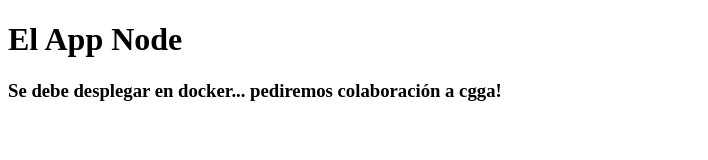
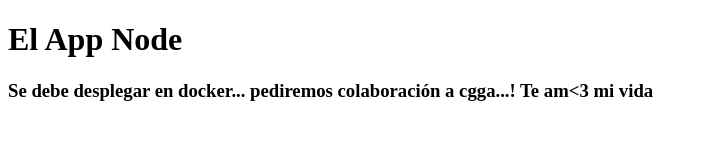
Before and after one commit to StephHiyagon/appNodeDocker, a website: page app/index.html in a window 1280 px wide. Shown: the whole page, without its empty margins (0-708 px from the left). Drawn offline with Linux system fonts and the light colour scheme.

Commit message:
modificciones minimas en Dockerfile y app/index.html

```diff
--- a/app/index.html
+++ b/app/index.html
@@ -8,6 +8,6 @@
   </head>
   <body>
     <h1>El App Node</h1>
-    <h3>Se debe desplegar en docker... pediremos colaboración a cgga! </h3>
+    <h3>Se debe desplegar en docker... pediremos colaboración a cgga...! Te am<3 mi vida </h3>
   </body>
 </html>
```
Also changed, not shown: 1 other file.
